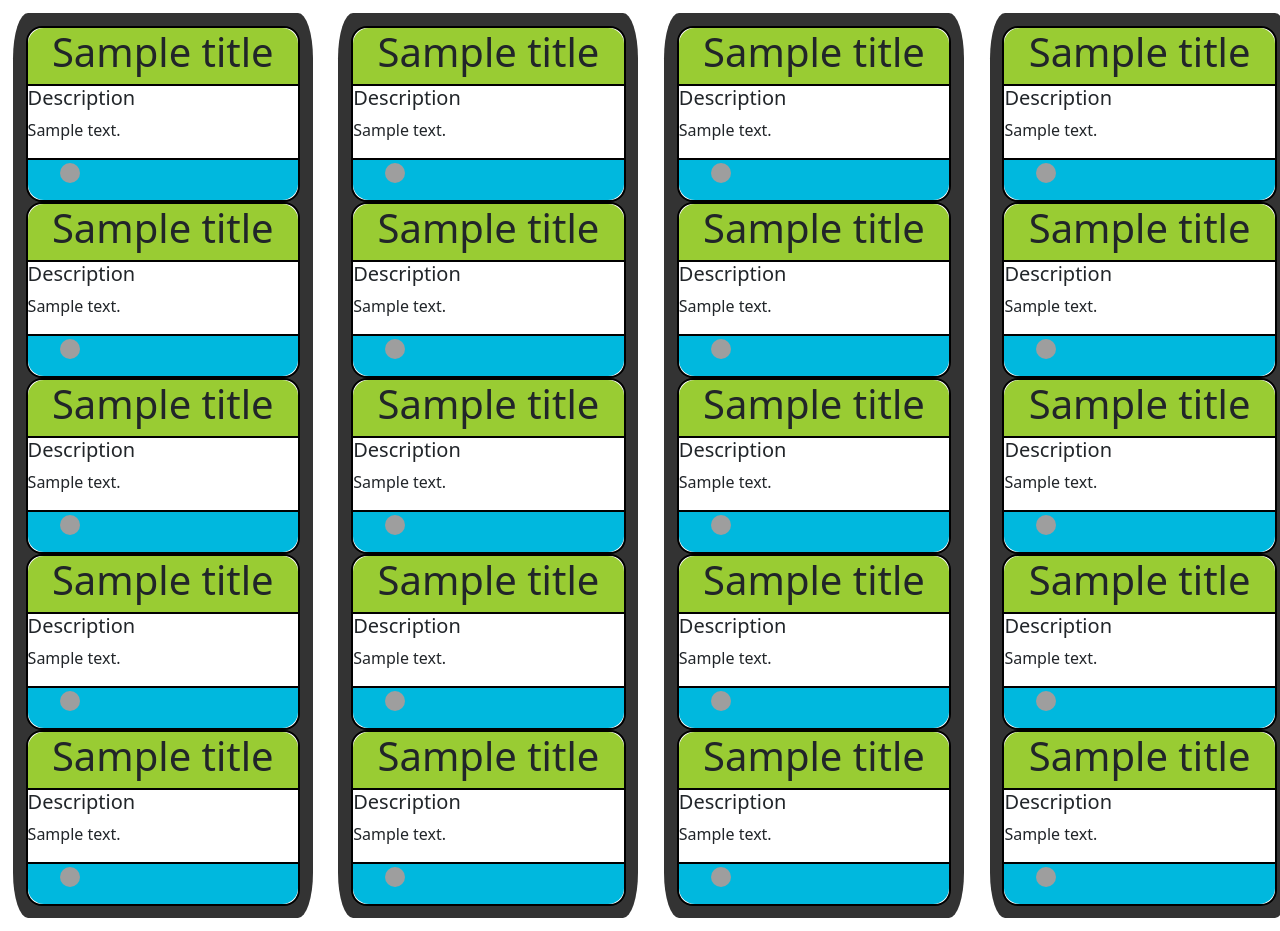
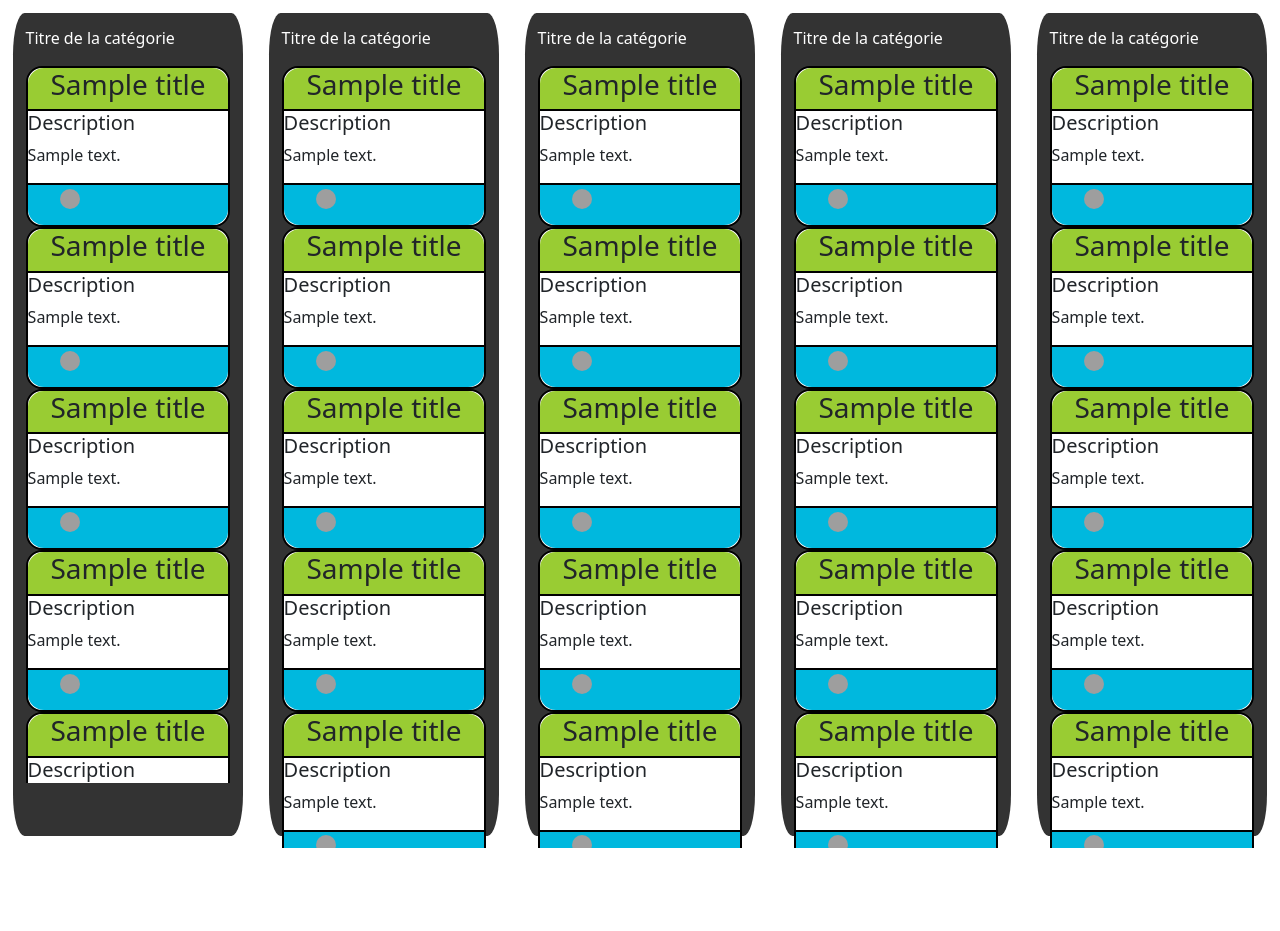
Before and after one commit to antoinech2/Trell-IMT, a Flask app: template templates/board_developpeur.html.jinja2 in a window 1280 px wide. Shown: the part 70-1001 px from the top of the page. After the commit the page ends 918 px from the top, so only its background shows below. Run offline with Flask 3, Linux system fonts and the light colour scheme; the template is opened without the code that fills it: most values are stand-ins (such as "Sample title", 1, 10 or a date in 2020); grey boxes marked "Sample" are stand-in pictures; grey boxes are pictures that could not be loaded.

Commit message:
category scroll up and add title fixed

```diff
--- a/static/css/task_style.css
+++ b/static/css/task_style.css
@@ -60,8 +60,17 @@
     border-radius : 5%;
     padding: 1%;
     margin:1%;
-    width: 300px;
-
-    flex-shrink: 0;
+    width: 20%;
+    max-height: 85vh;
 
 }
+
+.category-title{
+    color:white;
+}
+
+.category-content{
+    overflow-y: auto;
+    flex-shrink: 0;
+    max-height: 90%;
+}
--- a/templates/board_developpeur.html.jinja2
+++ b/templates/board_developpeur.html.jinja2
@@ -1,7 +1,54 @@
 {% include 'header.html.jinja2' %}
 
 <div class="categories-container">
+
 <div class="category">
+ <p class="category-title"> Titre de la catégorie </p>
+    <div class="category-content">
+{% include 'task.html.jinja2' %}
+{% include 'task.html.jinja2' %}
+{% include 'task.html.jinja2' %}
+{% include 'task.html.jinja2' %}
+{% include 'task.html.jinja2' %}
+    {% include 'task.html.jinja2' %}
+{% include 'task.html.jinja2' %}
+{% include 'task.html.jinja2' %}
+{% include 'task.html.jinja2' %}
+{% include 'task.html.jinja2' %}
+    {% include 'task.html.jinja2' %}
+{% include 'task.html.jinja2' %}
+{% include 'task.html.jinja2' %}
+{% include 'task.html.jinja2' %}
+{% include 'task.html.jinja2' %}
+</div>
+    </div>
+
+    <div class="category">
+       <p class="category-title"> Titre de la catégorie </p>
+{% include 'task.html.jinja2' %}
+{% include 'task.html.jinja2' %}
+{% include 'task.html.jinja2' %}
+{% include 'task.html.jinja2' %}
+{% include 'task.html.jinja2' %}
+</div>
+    <div class="category">
+   <p class="category-title"> Titre de la catégorie </p>
+{% include 'task.html.jinja2' %}
+{% include 'task.html.jinja2' %}
+{% include 'task.html.jinja2' %}
+{% include 'task.html.jinja2' %}
+{% include 'task.html.jinja2' %}
+</div>
+    <div class="category">
+       <p class="category-title"> Titre de la catégorie </p>
+{% include 'task.html.jinja2' %}
+{% include 'task.html.jinja2' %}
+{% include 'task.html.jinja2' %}
+{% include 'task.html.jinja2' %}
+{% include 'task.html.jinja2' %}
+</div>
+    <div class="category">
+        <p class="category-title"> Titre de la catégorie </p>
 {% include 'task.html.jinja2' %}
 {% include 'task.html.jinja2' %}
 {% include 'task.html.jinja2' %}
--- a/templates/task.html.jinja2
+++ b/templates/task.html.jinja2
@@ -15,7 +15,7 @@
 <body>
     <div id = "task", class="col-12 ">
         <div class="task__header">
-            <h1 class="task__title">{{ title }}</h1>
+            <h3 class="task__title">{{ title }}</h3>
         </div>
         <div class="description">
             <h5>Description</h5>
```
Also changed, not shown: other parts of templates/board_developpeur.html.jinja2 (+0 -28 lines).
